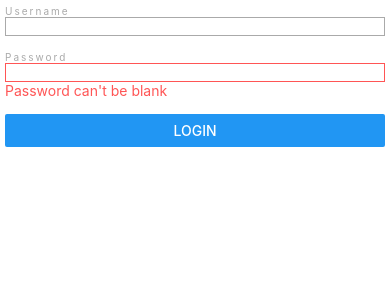
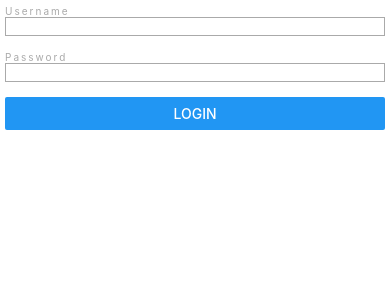
Before and after one commit to dkoprowski/react-native-form-validation-tutorial, a React Native app: screen / in a window 390 px wide. Shown: the top 300 px of the page. Built offline with nearby package versions, Linux system fonts and the light colour scheme.

Commit message:
Add FormInput controlled by useController
Reads errors from formState, which is where react-hook-form v7 keeps them.

```diff
--- /dev/null
+++ b/src/components/FormInput.js
@@ -0,0 +1,28 @@
+import React from 'react'
+import { useController, useFormContext } from 'react-hook-form'
+
+import { Input } from './Input'
+
+export const FormInput = (props) => {
+  const { name, rules, defaultValue = '', ...inputProps } = props
+
+  const formContext = useFormContext()
+  const { control } = formContext
+
+  const { field, fieldState } = useController({
+    name,
+    control,
+    rules,
+    defaultValue,
+  })
+
+  return (
+    <Input
+      {...inputProps}
+      error={fieldState.error?.message}
+      onChangeText={field.onChange}
+      onBlur={field.onBlur}
+      value={field.value}
+    />
+  )
+}
--- a/src/components/Input.js
+++ b/src/components/Input.js
@@ -22,13 +22,13 @@ const Error = styled.Text`
   color: ${COLORS.red};
 `
 
-export const Input = ({ label, error }) => {
+export const Input = ({ label, error, ...textInputProps }) => {
   const isError = Boolean(error)
 
   return (
     <Wrapper>
       {Boolean(label) && <Label>{label}</Label>}
-      <StyledInput isError={isError} />
+      <StyledInput isError={isError} {...textInputProps} />
       {isError && <Error>{error}</Error>}
     </Wrapper>
   )
--- a/src/components/Login.js
+++ b/src/components/Login.js
@@ -3,11 +3,16 @@ import { FormProvider, useForm } from 'react-hook-form'
 import { Button } from 'react-native'
 import styled from 'styled-components/native'
 
-import { Input } from './Input'
+import { FormInput } from './FormInput'
 
 const Wrapper = styled.View`
   padding: 5px;
 `
+
+const LOGIN_FIELDS = {
+  username: 'username',
+  password: 'password',
+}
 
 const Login = () => {
   const formMethods = useForm()
@@ -15,8 +20,8 @@ const Login = () => {
   return (
     <Wrapper>
       <FormProvider {...formMethods}>
-        <Input label='Username' />
-        <Input label='Password' error="Password can't be blank" />
+        <FormInput name={LOGIN_FIELDS.username} label='Username' />
+        <FormInput name={LOGIN_FIELDS.password} label='Password' />
       </FormProvider>
       <Button title='Login' />
     </Wrapper>
```
